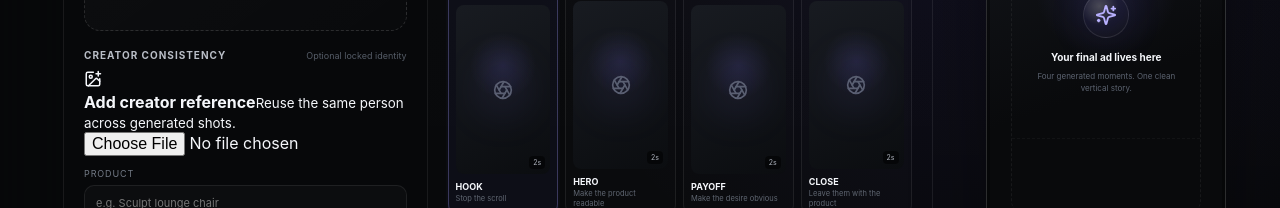
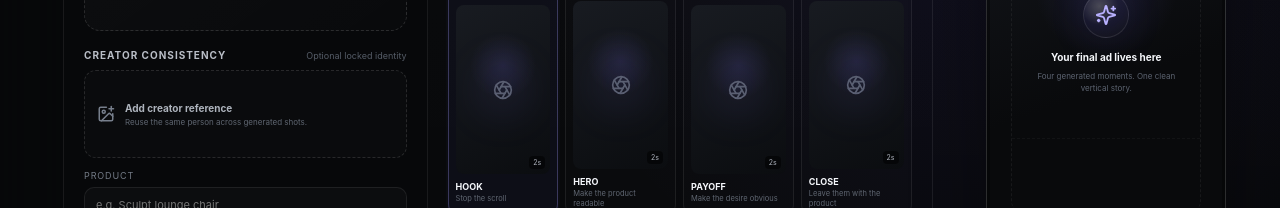
Before and after one commit to tonykone555/Ynotvideogen, a Next.js app in the folder studio/: page / in a window 1280 px wide. Shown: the part 301-509 px from the top of the page. Built offline with nearby package versions, Linux system fonts and the light colour scheme; no server answers.

Commit message:
Style creator consistency reference control

```diff
--- a/studio/app/globals.css
+++ b/studio/app/globals.css
@@ -242,3 +242,11 @@ body{overflow-x:hidden}
 .switchOn i{transform:translateX(16px);background:#9ee1bd}
 .engineHint{display:flex;align-items:center;gap:7px;margin-top:8px;padding:8px 9px;border-radius:9px;background:rgba(122,111,255,.055);border:1px solid rgba(139,128,255,.1);color:#797f8b;font-size:8px}
 .engineHint svg{color:#a79eff}
+
+.creatorUpload{position:relative;display:block;min-height:86px;border:1px dashed rgba(255,255,255,.12);border-radius:12px;overflow:hidden;background:rgba(255,255,255,.016);cursor:pointer}
+.creatorUpload input{display:none}
+.creatorUpload img{width:100%;height:110px;display:block;object-fit:cover}
+.creatorEmpty{min-height:86px;display:flex;align-items:center;gap:10px;padding:12px;color:#777f8c}
+.creatorEmpty>div{display:grid;gap:3px}
+.creatorEmpty strong{font-size:10px;color:#aeb4bd}
+.creatorEmpty small{font-size:8px;color:#5f6671}
```
